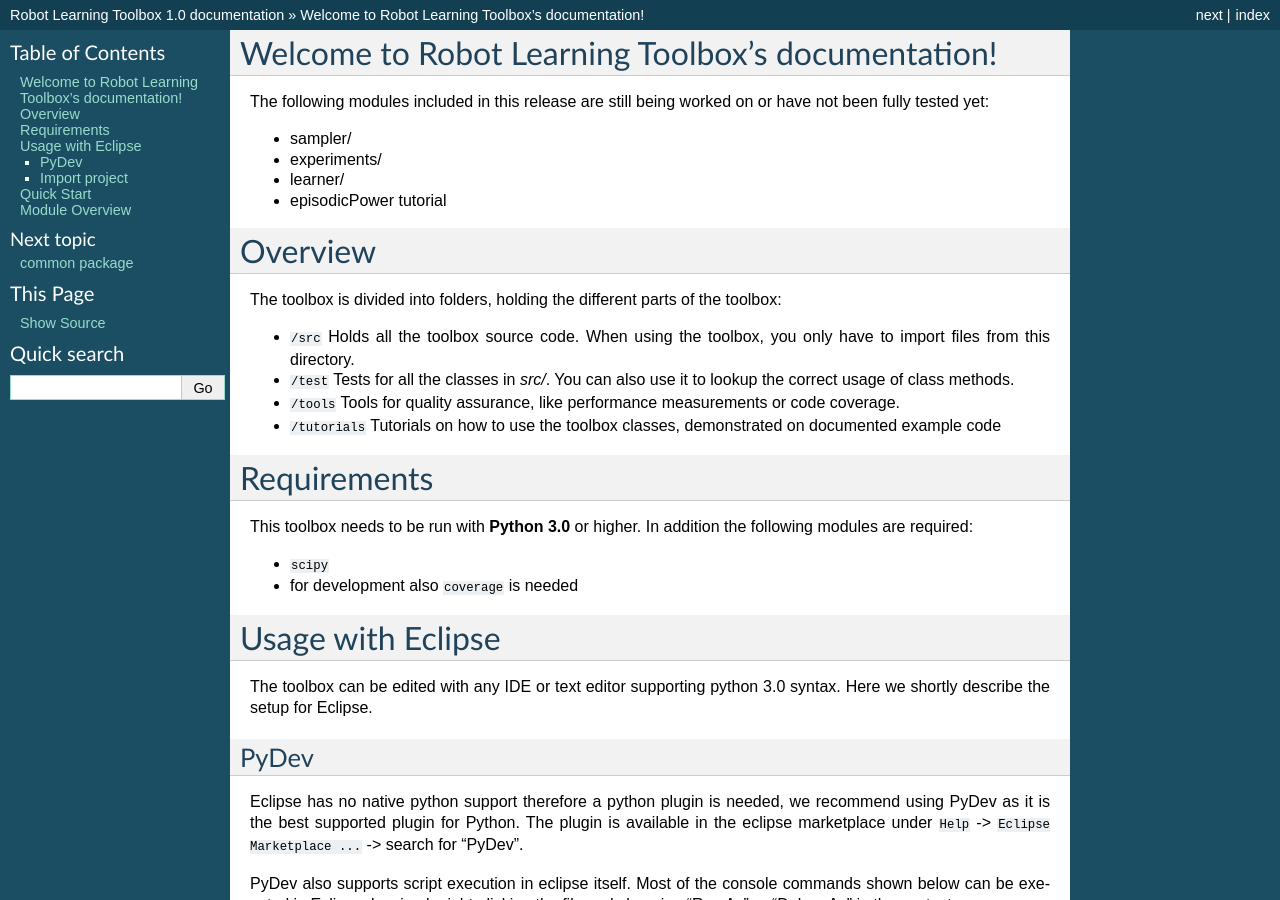
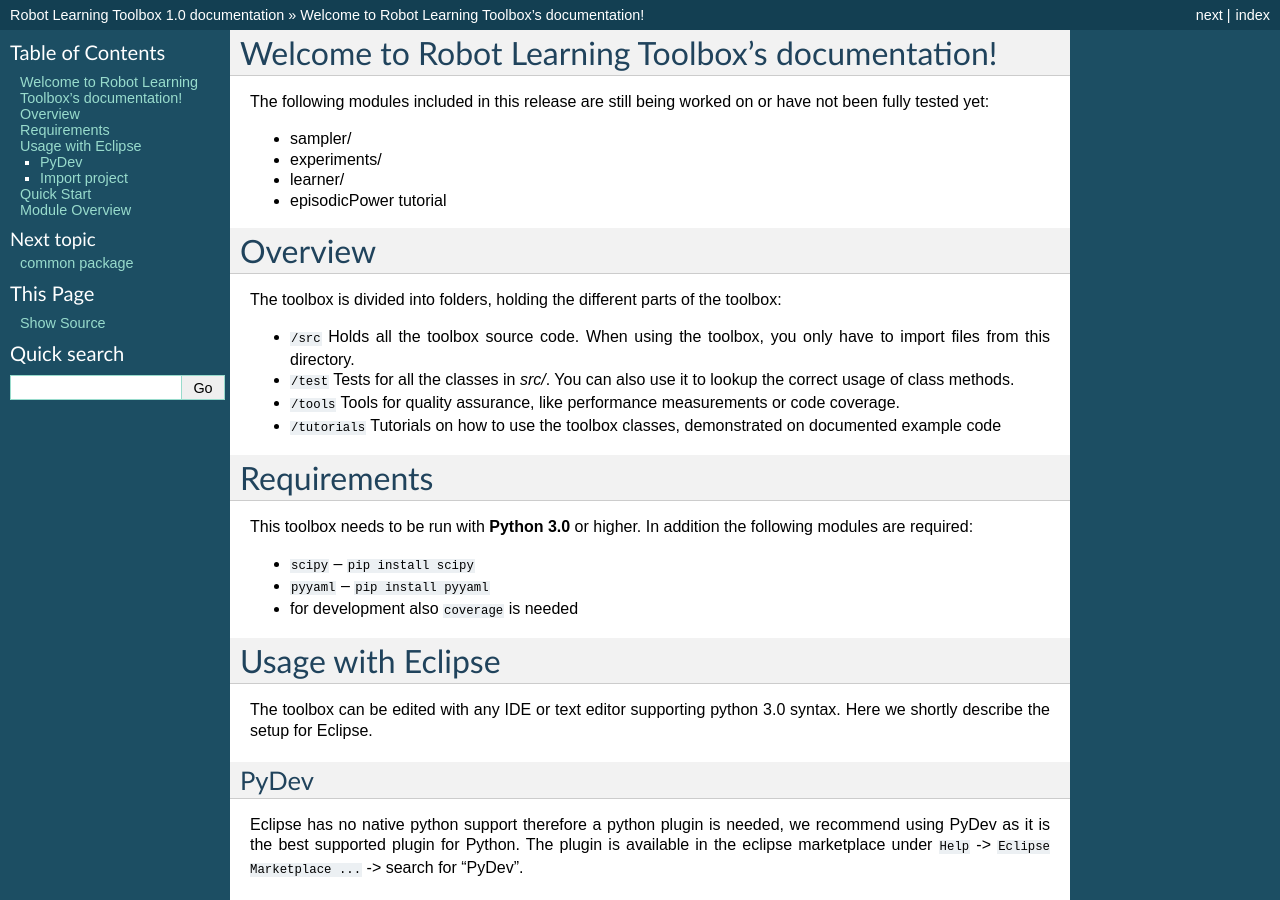
Before and after one commit to LCAS/pypost-core, a Sphinx documentation site: the page built from docs/index.rst, in a window 1280 px wide and 900 px high. Built offline with Sphinx 7.4.7, drawn with Linux system fonts in a browser that asks for light colours.

```diff
--- a/docs/index.rst
+++ b/docs/index.rst
@@ -33,8 +33,9 @@ Requirements
 This toolbox needs to be run with **Python 3.0** or higher. In addition
 the following modules are required:
 
--  ``scipy``
--  for development also ``coverage`` is needed
+- ``scipy`` -- ``pip install scipy``
+- ``pyyaml`` -- ``pip install pyyaml``
+- for development also ``coverage`` is needed
 
 Usage with Eclipse
 ==================
```
